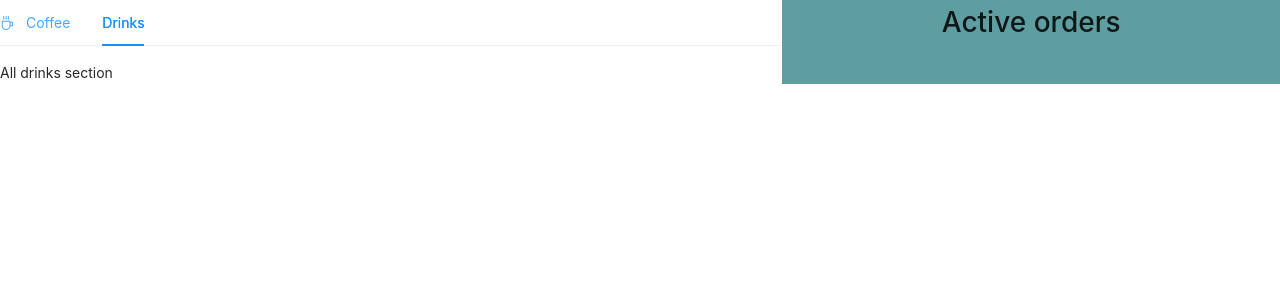
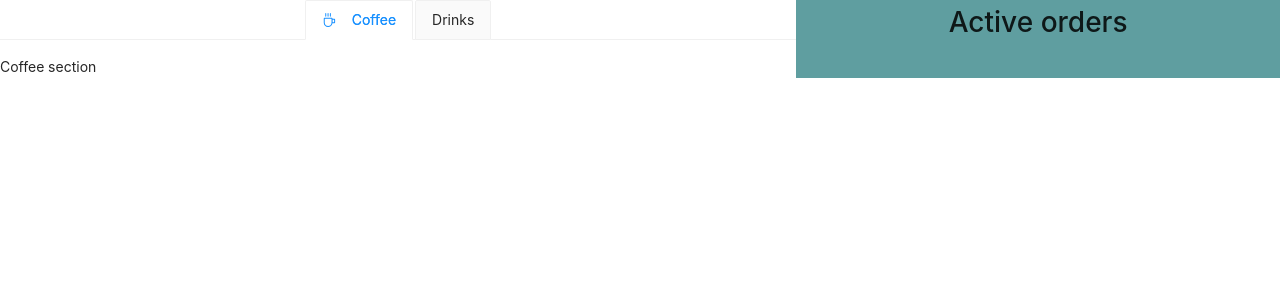
Before and after one commit to MarkTiukov/CoffeeApp, a React (Create React App) app in the folder coffee-app/: page / in a window 1280 px wide. Shown: the top 300 px of the page. Built offline with nearby package versions, Linux system fonts and the light colour scheme.

Commit message:
better order_creator

```diff
--- a/coffee-app/src/components/order_creator/order_creator.js
+++ b/coffee-app/src/components/order_creator/order_creator.js
@@ -7,33 +7,23 @@ import './order_creator.css';
 
 const { TabPane } = Tabs;
 
+const sections = ["Coffee", "Drinks"];
+const section_icons = { "Coffee": <CoffeeOutlined /> } // TODO: add custom icons
+const section_entries = { "Coffee": "Coffee section", "Drinks": "All drinks sections" };
+
+
 export default class OrderCreator extends React.Component {
-    // TODO: add custom icons
 
     render() {
         return (
-            <Tabs defaultActiveKey="2">
-                <TabPane
-                    tab={
-                        <span>
-                            <CoffeeOutlined />
-                            Coffee
-                        </span>
-                    }
-                    key="1"
-                >
-                    Coffee section
-                </TabPane>
-                <TabPane
-                    tab={
-                        <span>
-                            Drinks
-                        </span>
-                    }
-                    key="2"
-                >
-                    All drinks section
-                </TabPane>
+            <Tabs defaultActiveKey="1" type="card" centered>
+                {sections.map((value, index) => {
+                    return (
+                        <TabPane tab={<span>{section_icons[value]} {value}</span>} key={index + 1}>
+                            {section_entries[value]}
+                        </TabPane>
+                    )
+                })}
             </Tabs>
         );
     }
```
